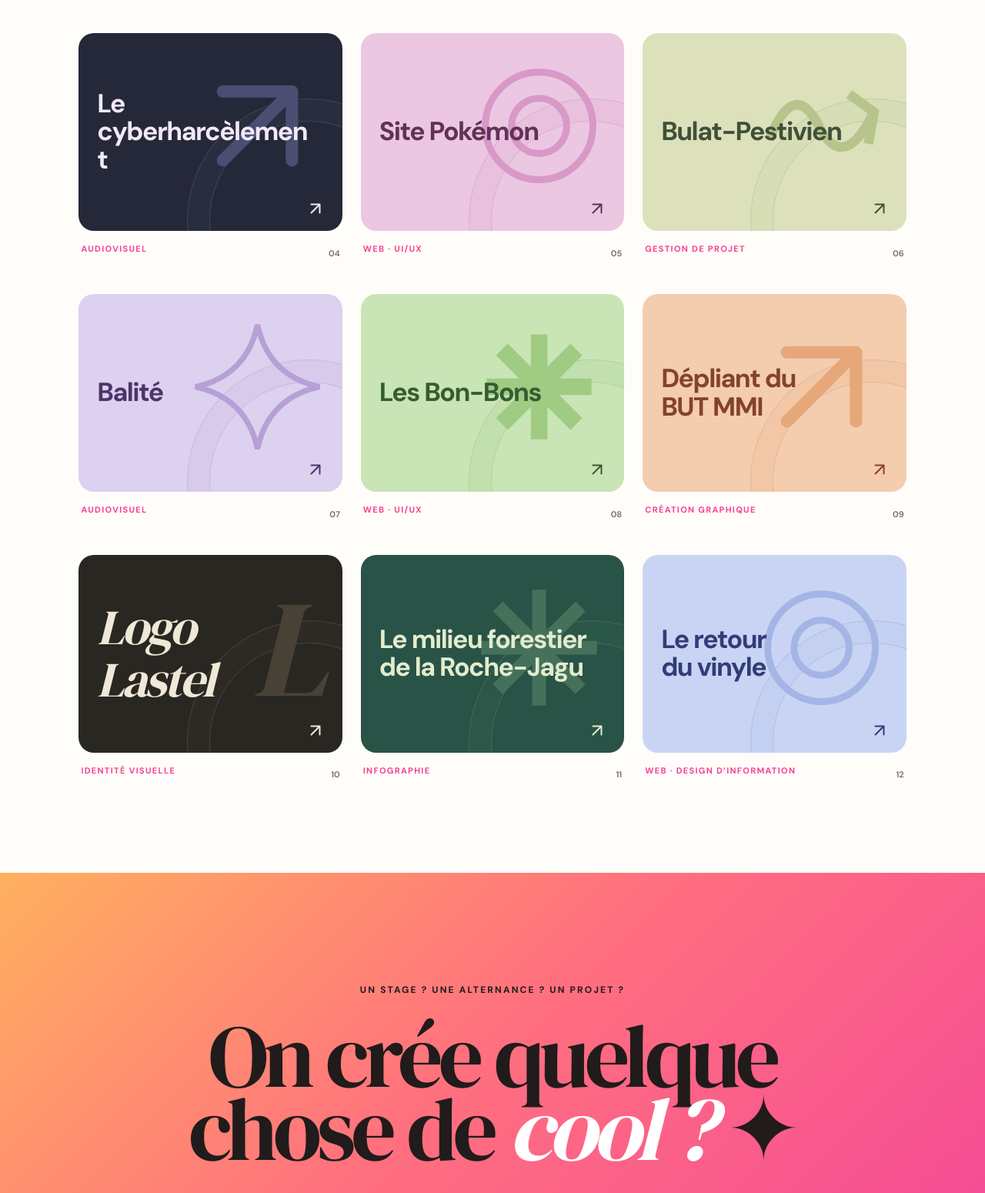
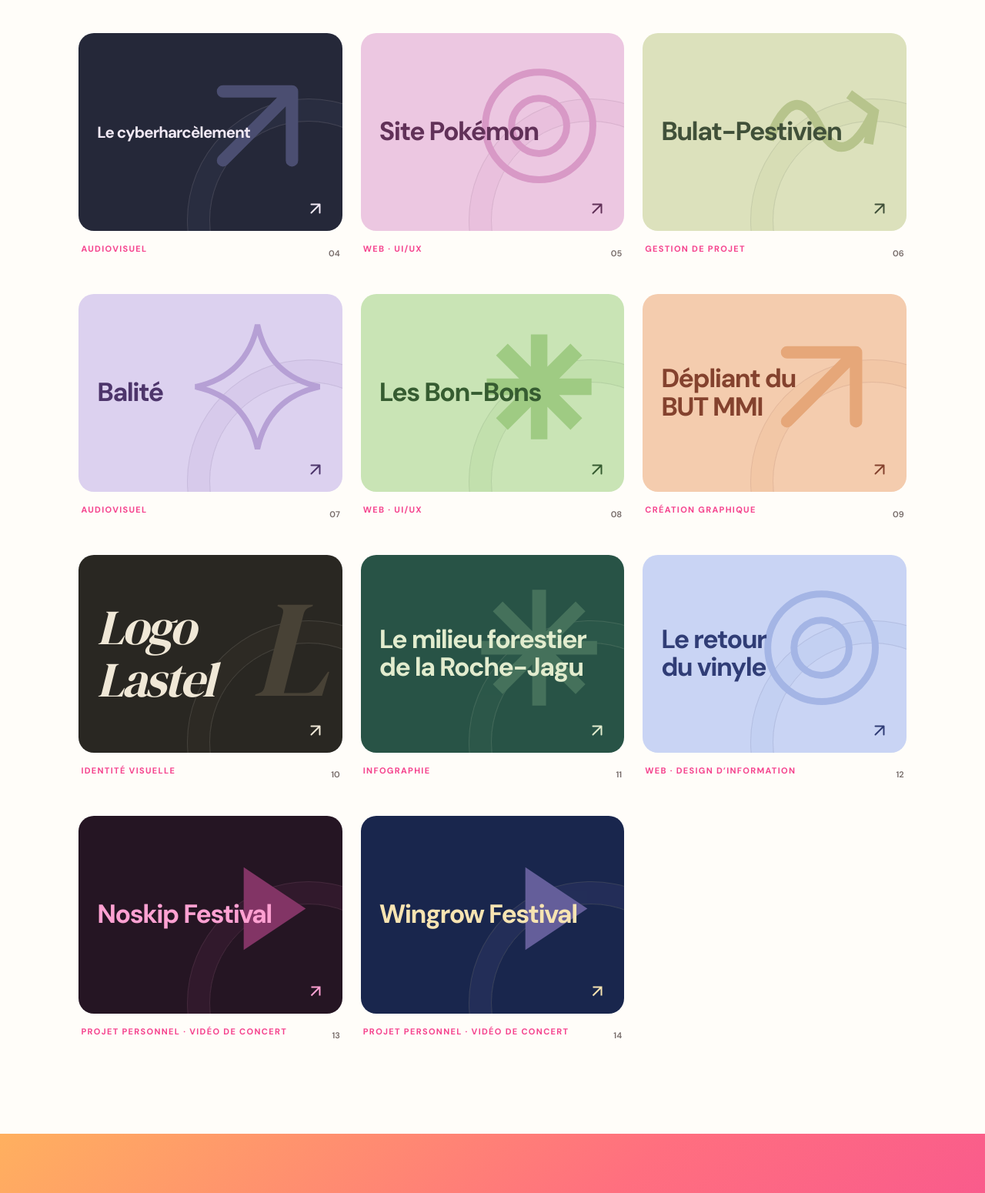
Before and after one commit to pratbernoul1-hue/portfolio_lilian_pratbernou, a plain HTML site: page index.html in a window 1280 px wide. Shown: the part 4432-5982 px from the top of the page at 77% size. Drawn offline with Linux system fonts and the light colour scheme.

Commit message:
festival

```diff
--- a/index.html
+++ b/index.html
@@ -11,7 +11,7 @@
   <link
     href="https://fonts.googleapis.com/css2?family=DM+Sans:wght@400;500;600;700&family=DM+Serif+Display&display=swap"
     rel="stylesheet">
-  <link rel="stylesheet" href="styles.css?v=responsive-4">
+  <link rel="stylesheet" href="styles.css?v=festivals-1">
 </head>
 
 <body>
@@ -175,7 +175,7 @@
                 cyberharcèlement</span><span class="graphic-cta" aria-hidden="true"><svg viewBox="0 0 100 100" fill="currentColor" aria-hidden="true" focusable="false"><path d="M25 75 75 25M25 25h50v50" fill="none" stroke="currentColor" stroke-width="9" stroke-linecap="round" stroke-linejoin="round"/></svg></span></span></button>
           <div class="project-meta">
             <div><span>Audiovisuel</span>
-              <h3>Lecyberharcèlement</h3>
+              <h3>Le cyberharcèlement</h3>
             </div><b>04</b>
           </div>
         </article>
@@ -274,6 +274,12 @@
             <b>12</b>
           </div>
         </article>
+<article class="project-tile cover-document" data-category="audiovisuel" data-project="noskip">
+ <button class="project-cover project-open" type="button" aria-label="Découvrir le projet Noskip Festival"><span class="graphic-card art-noskip"><span class="graphic-symbol" aria-hidden="true"><svg viewBox="0 0 100 100" fill="currentColor" focusable="false"><path d="M40 20v60l45-30Z"/></svg></span><span class="graphic-title">Noskip Festival</span><span class="graphic-cta" aria-hidden="true"><svg viewBox="0 0 100 100" fill="none" stroke="currentColor" stroke-width="9"><path d="M25 75 75 25M25 25h50v50"/></svg></span></span></button>
+ <div class="project-meta"><div><span>Projet personnel · Vidéo de concert</span><h3>Noskip Festival</h3></div><b>13</b></div></article>
+<article class="project-tile cover-document" data-category="audiovisuel" data-project="wingrow">
+ <button class="project-cover project-open" type="button" aria-label="Découvrir le projet Wingrow Festival"><span class="graphic-card art-wingrow"><span class="graphic-symbol" aria-hidden="true"><svg viewBox="0 0 100 100" fill="currentColor" focusable="false"><path d="M40 20v60l45-30Z"/></svg></span><span class="graphic-title">Wingrow Festival</span><span class="graphic-cta" aria-hidden="true"><svg viewBox="0 0 100 100" fill="none" stroke="currentColor" stroke-width="9"><path d="M25 75 75 25M25 25h50v50"/></svg></span></span></button>
+ <div class="project-meta"><div><span>Projet personnel · Vidéo de concert</span><h3>Wingrow Festival</h3></div><b>14</b></div></article>
       </div>
     </section>
     <section class="contact"><span>UN STAGE ? UNE ALTERNANCE ? UN PROJET ?</span>
@@ -318,7 +324,7 @@
   <div class="cursor-dot" aria-hidden="true"></div>
   <button class="back-top" type="button" aria-label="Retour en haut">↑</button>
   <script src="translations.js"></script>
-  <script src="script.js?v=responsive-4"></script>
+  <script src="script.js?v=festivals-1"></script>
 </body>
 
 </html>
--- a/script.js
+++ b/script.js
@@ -375,6 +375,8 @@
     ================================================== */
 
     const projectData = {
+noskip: {"number": "13", "title": "Noskip Festival", "category": "Projet personnel · Vidéo de concert", "subtitle": "PROJET PERSONNEL · CAPTATION VIDÉO", "image": "img/noskip.png", "link": null, "context": "Dans le cadre d’un projet personnel, j’ai obtenu une accréditation pour filmer des artistes pendant le Noskip Festival à Saint-Brieuc. Mon objectif était de capturer leurs prestations et de retranscrire l’ambiance des concerts en vidéo. L’affiche du festival est présentée ici à titre d’illustration ; mon travail porte sur la captation vidéo.", "missions": ["Captation vidéo des artistes sur scène", "Recherche de cadrages pour mettre en valeur leurs prestations", "Adaptation aux mouvements des artistes et aux conditions du concert"], "skills": ["Cadrage", "Prise de vue", "Réactivité", "Autonomie"], "bilan": "Cette expérience m’a permis de pratiquer la vidéo dans les conditions réelles d’un festival. J’ai appris à réagir rapidement pour saisir les moments qui me semblaient les plus intéressants.", "tools": []},
+wingrow: {"number": "14", "title": "Wingrow Festival", "category": "Projet personnel · Vidéo de concert", "subtitle": "PROJET PERSONNEL · CAPTATION VIDÉO", "image": "img/wingrow.png", "link": null, "context": "Grâce à une accréditation obtenue dans le cadre de ma démarche personnelle, j’ai réalisé des vidéos d’artistes lors du Wingrow Festival à Saint-Brieuc. Je souhaitais garder une trace de leurs performances et proposer mon regard sur l’événement. L’affiche du festival est présentée ici à titre d’illustration ; mon travail porte sur la captation vidéo.", "missions": ["Réalisation de prises de vue pendant les concerts", "Variation des plans et des angles pour montrer les artistes en scène", "Attention portée aux gestes, aux expressions et à l’énergie des prestations"], "skills": ["Captation vidéo", "Composition de l’image", "Observation", "Adaptabilité"], "bilan": "Ce projet m’a permis de développer mon regard et de gagner en aisance pour filmer des concerts. Il m’a aussi donné envie de poursuivre la création vidéo dans le milieu musical.", "tools": []},
 
         duralex: {
             number: "01",
--- a/styles.css
+++ b/styles.css
@@ -1623,3 +1623,11 @@
     line-height: 1.6;
   }
 }
+
+/* Keep the complete word together on the cyberbullying cover. */
+[data-project="cyber"] .graphic-title {
+  max-width:100%; font-size:clamp(16px,6cqw,30px);
+  overflow-wrap:normal; word-break:normal; hyphens:none; text-wrap:initial;
+}
+.art-noskip { --paper:#251523; --ink:#ffa1d2; --accent:#823465; }
+.art-wingrow { --paper:#19264d; --ink:#f7e4b2; --accent:#645e9a; }
--- a/translations.js
+++ b/translations.js
@@ -1,6 +1,8 @@
 (() => {
 'use strict';
 const pairs = {
+'Projet personnel · Vidéo de concert':'Personal project · Concert video',
+'PROJET PERSONNEL · CAPTATION VIDÉO':'PERSONAL PROJECT · LIVE FILMING',
 'cyberharcèlement':'cyberbullying', 'Bio':'About', 'Parcours':'Education', 'Compétences':'Skills', 'Projets':'Projects', 'Mon CV ↗':'My CV ↗',
 'Découvrir mon profil ↓':'Explore my profile ↓',
 '✦ Recherche stage · Avril à juin 2027 · + alternance à partir de septembre 2027':'✦ Seeking an internship · April–June 2027 · + work-study placement from September 2027',
@@ -33,6 +35,8 @@
 '.contact h2':'Shall we create<br>something <em>cool?</em> ✦'
 };
 const projects = {
+noskip: {"context": "As a personal project, I obtained accreditation to film artists at Noskip Festival in Saint-Brieuc. My goal was to capture their performances and convey the atmosphere of the concerts through video. The festival poster is shown for illustration; my work focuses on filming.", "missions": ["Filming artists performing on stage", "Exploring framing to showcase their performances", "Adapting to the artists’ movements and concert conditions"], "skills": ["Framing", "Camera operation", "Responsiveness", "Independence"], "bilan": "This experience allowed me to practise filming in real festival conditions. I learned to react quickly to capture the moments I found most interesting."},
+wingrow: {"context": "Through accreditation obtained as part of my personal initiative, I filmed artists at Wingrow Festival in Saint-Brieuc. I wanted to document their performances and share my perspective on the event. The festival poster is shown for illustration; my work focuses on filming.", "missions": ["Recording footage during concerts", "Varying shots and angles to show the artists on stage", "Paying attention to gestures, expressions and the energy of performances"], "skills": ["Live filming", "Image composition", "Observation", "Adaptability"], "bilan": "This project helped me develop my eye and become more confident filming concerts. It also encouraged me to continue creating videos in the music scene."},
 duralex: {
 context:'I completed this project as part of a digital communication audit. My goal was to analyse the digital communication of Duralex, an iconic French tempered-glass tableware brand, to assess its brand image, editorial consistency and online user experience.',
 missions:['Analysis of the brand’s context and positioning','Audit of digital communication across the website and social media','Semiotic analysis of visuals, copy and brand storytelling','Study of information architecture and user journeys','Usability audit and competitive benchmarking','Writing a structured, evidence-based audit report'],
```
Also changed, not shown: img/noskip.png (added), 2 other files.
